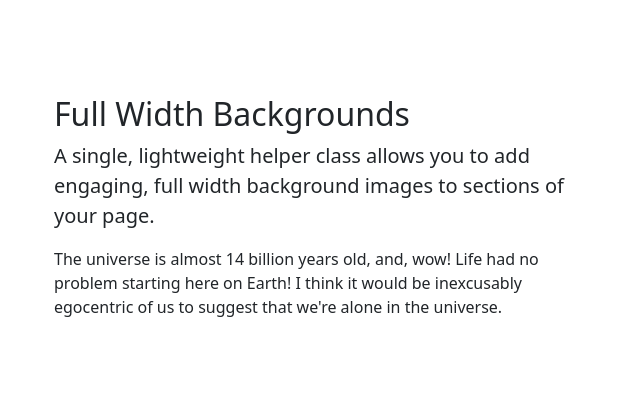
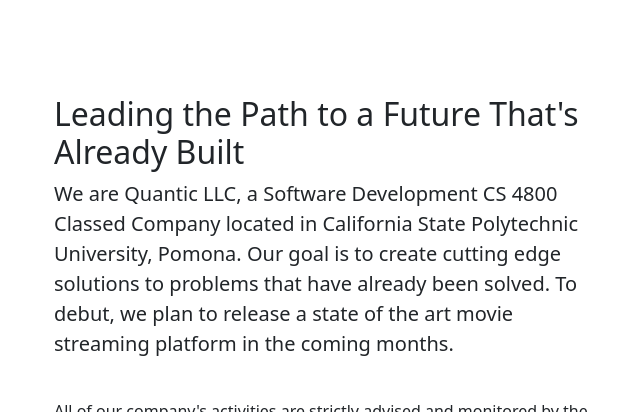
Before and after one commit to Kaaydong/4800_Project, a Django app: page / in a window 1280 px wide. Shown: the part 533-945 px from the top of the page, without its empty margins (313-953 px from the left). Run offline with Django 5.2, Linux system fonts and the light colour scheme; some libraries are stand-ins or nearby versions.

Commit message:
home_screen mostly done

```diff
--- a/company_site/home_app/templates/home_app/home_screen.html
+++ b/company_site/home_app/templates/home_app/home_screen.html
@@ -17,13 +17,13 @@
         <!-- Responsive navbar-->
         <nav class="navbar navbar-expand-lg navbar-dark bg-dark">
             <div class="container">
-                <a class="navbar-brand" href="#!">Start Bootstrap</a>
+                <a class="navbar-brand" href="#!">Quantic Solutions</a>
                 <button class="navbar-toggler" type="button" data-bs-toggle="collapse" data-bs-target="#navbarSupportedContent" aria-controls="navbarSupportedContent" aria-expanded="false" aria-label="Toggle navigation"><span class="navbar-toggler-icon"></span></button>
                 <div class="collapse navbar-collapse" id="navbarSupportedContent">
                     <ul class="navbar-nav ms-auto mb-2 mb-lg-0">
                         <li class="nav-item"><a class="nav-link active" aria-current="page" href="#!">Home</a></li>
-                        <li class="nav-item"><a class="nav-link" href="#!">About</a></li>
-                        <li class="nav-item"><a class="nav-link" href="#!">Contact</a></li>
+                        <li class="nav-item"><a class="nav-link" href="#!">Crew</a></li>
+                        <li class="nav-item"><a class="nav-link" href="#!">Meeting Logs</a></li>
                     </ul>
                 </div>
             </div>
@@ -32,8 +32,8 @@
         <header class="py-5 bg-image-full" style="background-image: url('https://tr.rbxcdn.com/180DAY-593ee91e02f506ff87dc5a9120325fa1/420/420/Hat/Webp/noFilter')">
             <div class="text-center my-5">
                 <img class="img-fluid rounded-circle mb-4" src="{% static "assets/quantum_mind.jpg" %}" alt="..." />
-                <h1 class="text-white fs-3 fw-bolder">Quantic LLC</h1>
-                <p class="text-white-50 mb-0">aka asian code monkeys</p>
+                <h1 class="text-black fs-3 fw-bolder">Quantic</h1>
+                <p class="text-black-50 mb-0">aka Asian Code Monkeys</p>
             </div>
         </header>
         <!-- Content section-->
@@ -41,37 +41,25 @@
             <div class="container my-5">
                 <div class="row justify-content-center">
                     <div class="col-lg-6">
-                        <h2>Full Width Backgrounds</h2>
-                        <p class="lead">A single, lightweight helper class allows you to add engaging, full width background images to sections of your page.</p>
-                        <p class="mb-0">The universe is almost 14 billion years old, and, wow! Life had no problem starting here on Earth! I think it would be inexcusably egocentric of us to suggest that we're alone in the universe.</p>
-                    </div>
-                </div>
-            </div>
-        </section>
-        <!-- Image element - set the background image for the header in the line below-->
-        <div class="py-5 bg-image-full" style="background-image: url('https://source.unsplash.com/4ulffa6qoKA/1200x800')">
-            <!-- Put anything you want here! The spacer below with inline CSS is just for demo purposes!-->
-            <div style="height: 20rem"></div>
-        </div>
-        <!-- Content section-->
-        <section class="py-5">
-            <div class="container my-5">
-                <div class="row justify-content-center">
-                    <div class="col-lg-6">
-                        <h2>Engaging Background Images</h2>
-                        <p class="lead">The background images used in this template are sourced from Unsplash and are open source and free to use.</p>
-                        <p class="mb-0">I can't tell you how many people say they were turned off from science because of a science teacher that completely sucked out all the inspiration and enthusiasm they had for the course.</p>
+                        <h2>Leading the Path to a Future That's Already Built</h2>
+                        <p class="lead">
+                            We are Quantic LLC, a Software Development CS 4800 Classed Company located in California State Polytechnic University, Pomona. Our
+                            goal is to create cutting edge solutions to problems that have already been solved. To debut, we plan to release a state of the art
+                            movie streaming platform in the coming months.
+                        </p>
+                        </br>
+                        <p class="mb-0">
+                            All of our company's activities are strictly advised and monitored by the Edwin Rodríguez World Wide Conglomerate.
+                        </p>
                     </div>
                 </div>
             </div>
         </section>
         <!-- Footer-->
         <footer class="py-5 bg-dark">
-            <div class="container"><p class="m-0 text-center text-white">Copyright &copy; Your Website 2023</p></div>
+            <div class="container"><p class="m-0 text-center text-white">Quantic LLC 2025</p></div>
         </footer>
         <!-- Bootstrap core JS-->
         <script src="https://cdn.jsdelivr.net/npm/bootstrap@5.2.3/dist/js/bootstrap.bundle.min.js"></script>
-        <!-- Core theme JS-->
-        <script src="{% static "js/scripts.js" %}"></script>
     </body>
 </html>
```
Also changed, not shown: company_site/home_app/static/assets/favicon.ico.
